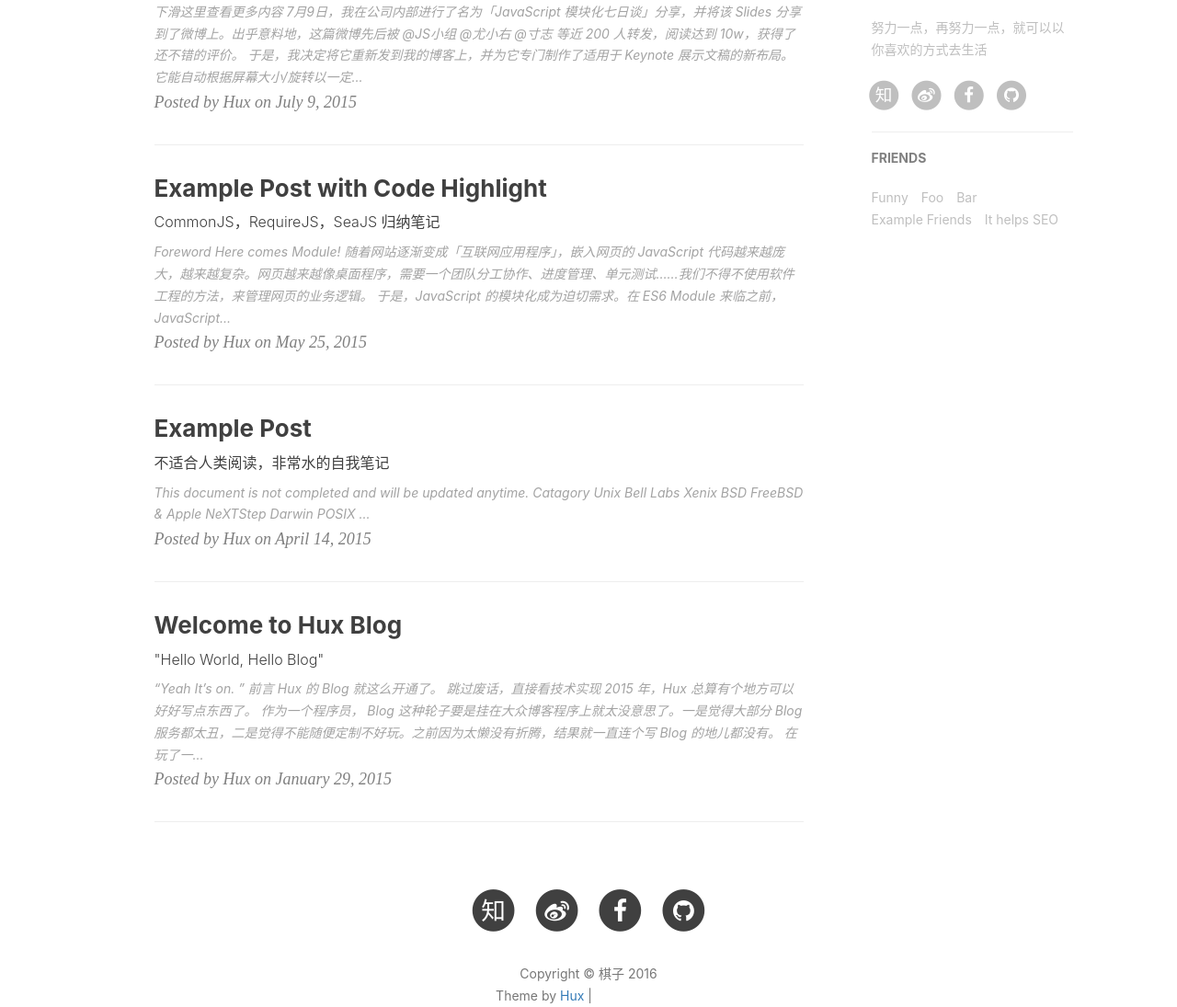
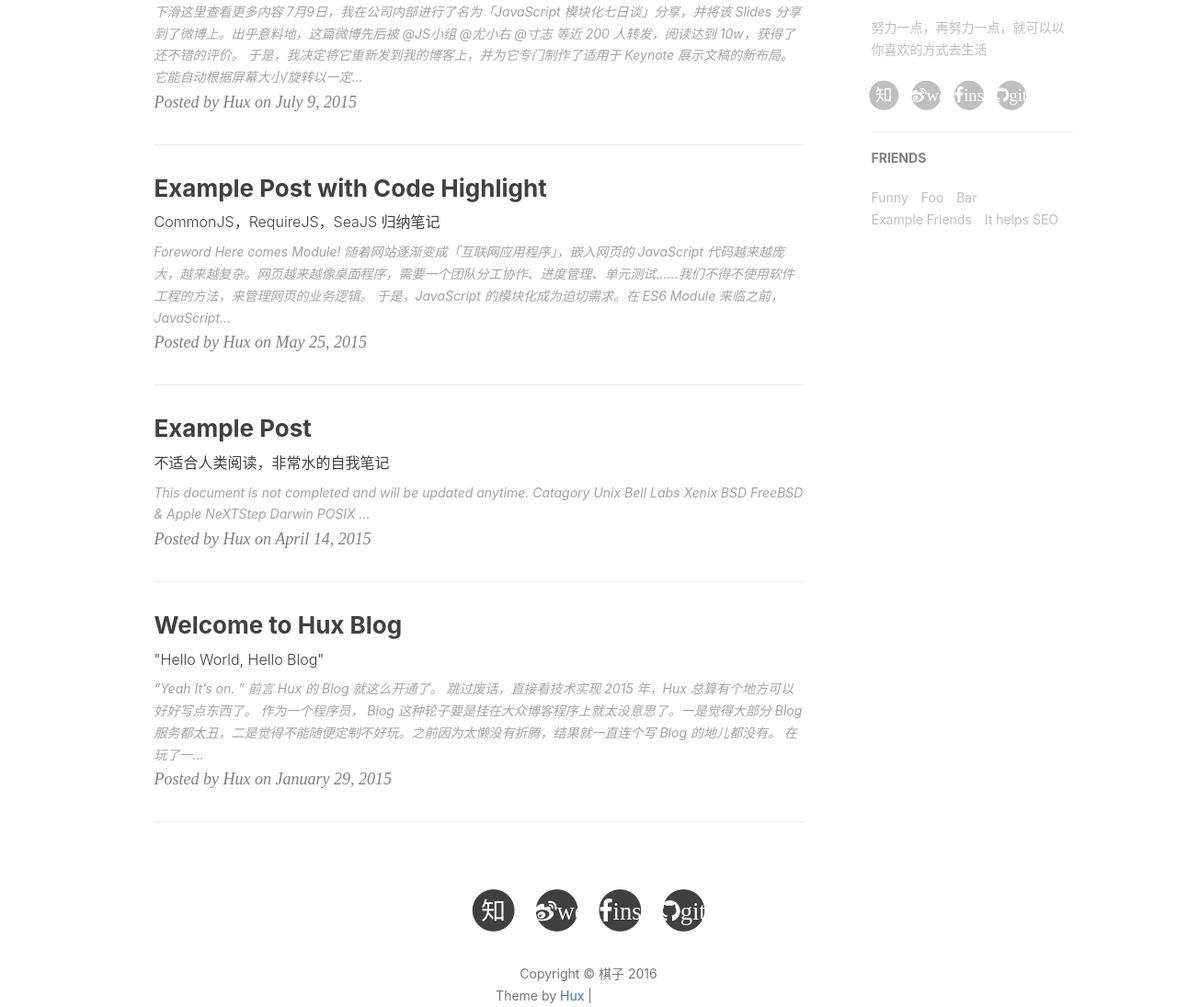
Before and after one commit to ybjie/blog, a Jekyll site: the page built from index.html, in a window 1280 px wide. Shown: the part 803-1898 px from the top of the page at 92% size. Built offline with Jekyll 4.4.1, drawn with Linux system fonts in a browser that asks for light colours; nearby versions of some CDN libraries; the list of posts is cut into pages by our own code; comment, search, counter and statistics services are not loaded; grey boxes are pictures that could not be loaded.

```diff
--- a/_includes/footer.html
+++ b/_includes/footer.html
@@ -43,7 +43,7 @@
                         <a target="_blank" href="http://weibo.com/{{ site.weibo_username }}">
                             <span class="fa-stack fa-lg">
                                 <i class="fa fa-circle fa-stack-2x"></i>
-                                <i class="fa fa-weibo fa-stack-1x fa-inverse"></i>
+                                <i class="fa fa-weibo fa-stack-1x fa-inverse">weibo</i>
                             </span>
                         </a>
                     </li>
@@ -55,7 +55,7 @@
                         <a target="_blank" href="https://www.instagram.com/{{ site.ins_username }}">
                             <span class="fa-stack fa-lg">
                                 <i class="fa fa-circle fa-stack-2x"></i>
-                                <i class="fa fa-facebook fa-stack-1x fa-inverse"></i>
+                                <i class="fa fa-facebook fa-stack-1x fa-inverse">ins</i>
                             </span>
                         </a>
                     </li>
@@ -66,7 +66,7 @@
                         <a target="_blank" href="https://github.com/{{ site.github_username }}">
                             <span class="fa-stack fa-lg">
                                 <i class="fa fa-circle fa-stack-2x"></i>
-                                <i class="fa fa-github fa-stack-1x fa-inverse"></i>
+                                <i class="fa fa-github fa-stack-1x fa-inverse">github</i>
                             </span>
                         </a>
                     </li>
--- a/_includes/head.html
+++ b/_includes/head.html
@@ -5,7 +5,6 @@
     <meta name="viewport" content="width=device-width, initial-scale=1">
     <meta name="description" content="{{ site.description }}">
     <meta name="keyword"  content="{{ site.keyword }}">
-    <!--link rel="shortcut icon" href="{{ site.baseurl }}/img/favicon.ico" -->
 
     <title>{% if page.title %}{{ page.title }} - {{ site.SEOTitle }}{% else %}{{ site.SEOTitle }}{% endif %}</title>
 
--- a/_layouts/page.html
+++ b/_layouts/page.html
@@ -135,7 +135,7 @@
                                 <a target="_blank" href="http://weibo.com/{{ site.weibo_username }}">
                                     <span class="fa-stack fa-lg">
                                         <i class="fa fa-circle fa-stack-2x"></i>
-                                        <i class="fa fa-weibo fa-stack-1x fa-inverse"></i>
+                                        <i class="fa fa-weibo fa-stack-1x fa-inverse">weibo</i>
                                     </span>
                                 </a>
                             </li>
@@ -145,7 +145,7 @@
                                 <a target="_blank" href="https://www.instagram.com/{{ site.ins_username }}">
                                     <span class="fa-stack fa-lg">
                                         <i class="fa fa-circle fa-stack-2x"></i>
-                                        <i class="fa fa-facebook fa-stack-1x fa-inverse"></i>
+                                        <i class="fa fa-facebook fa-stack-1x fa-inverse">ins</i>
                                     </span>
                                 </a>
                             </li>
@@ -155,7 +155,7 @@
                                 <a target="_blank" href="https://github.com/{{ site.github_username }}">
                                     <span class="fa-stack fa-lg">
                                         <i class="fa fa-circle fa-stack-2x"></i>
-                                        <i class="fa fa-github fa-stack-1x fa-inverse"></i>
+                                        <i class="fa fa-github fa-stack-1x fa-inverse">github</i>
                                     </span>
                                 </a>
                             </li>
```
